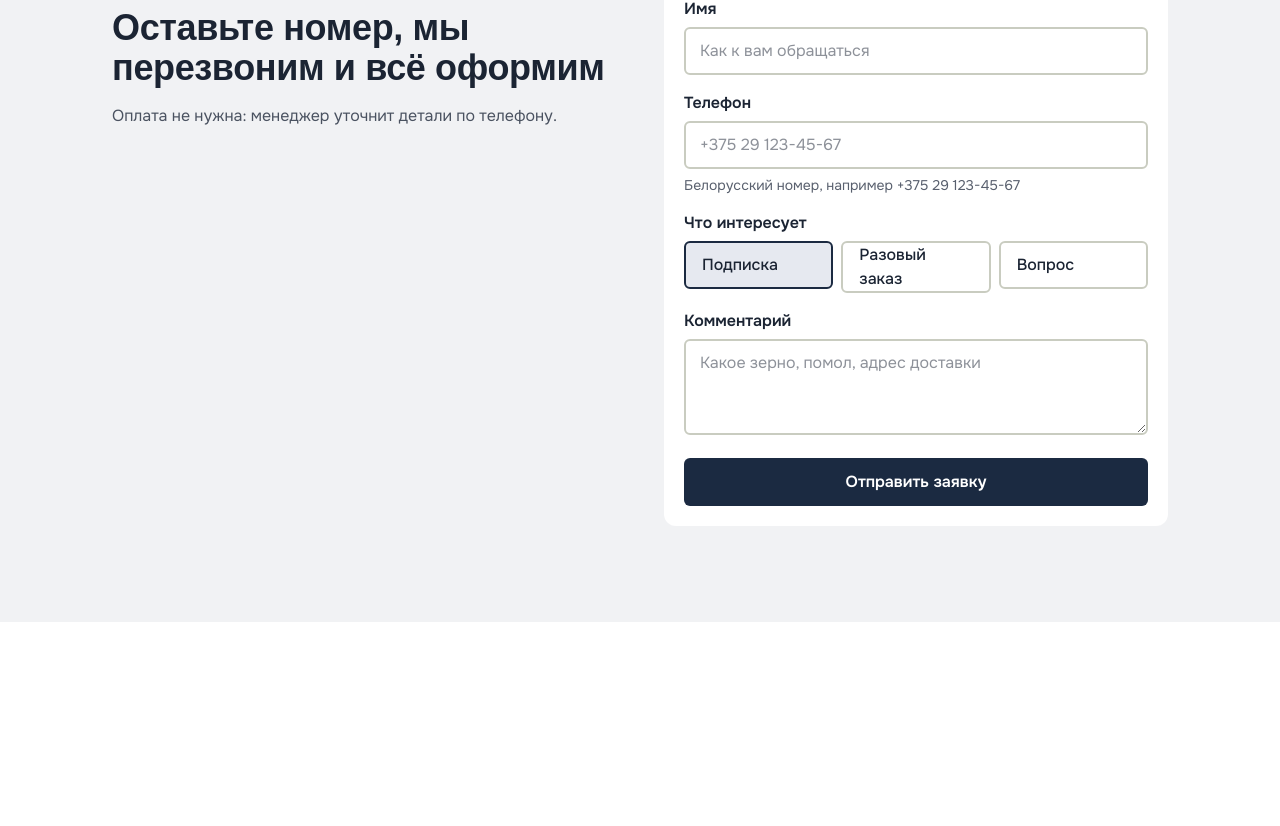
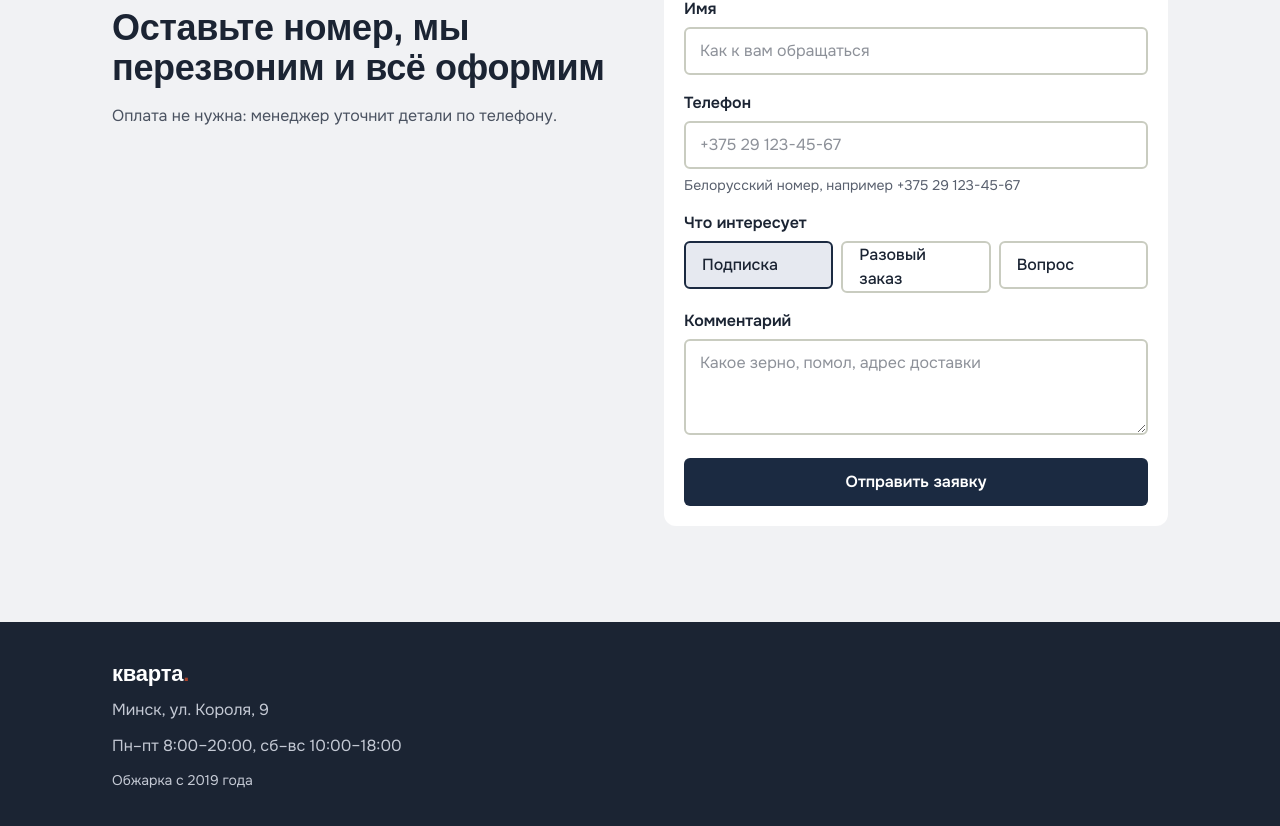
Before and after one commit to Monohansett/kvarta_testovoe, a Next.js app: page / in a window 1280 px wide. Shown: the part 3036-3862 px from the top of the page. Before the commit the page ends 3658 px from the top, so only its background shows below. Built offline with nearby package versions, Linux system fonts and the light colour scheme; a web font is replaced by a local one.

Commit message:
Added footer section

```diff
--- /dev/null
+++ b/app/components/sections/Footer.tsx
@@ -0,0 +1,14 @@
+export function Footer() {
+  return (
+    <footer className="bg-ink py-10 text-[#c4c9d4]">
+      <div className="wrap flex flex-col gap-3">
+        <span className="display text-[22px] text-white">
+          кварта<span className="text-brick">.</span>
+        </span>
+        <span>Минск, ул. Короля, 9</span>
+        <span>Пн–пт 8:00–20:00, сб–вс 10:00–18:00</span>
+        <span className="text-sm">Обжарка с 2019 года</span>
+      </div>
+    </footer>
+  );
+}
--- a/app/page.tsx
+++ b/app/page.tsx
@@ -4,6 +4,7 @@ import { Catalog } from '@/components/sections/Catalog';
 import { Subscription } from '@/components/sections/Subscription';
 import { Delivery } from '@/components/sections/Delivery';
 import { OrderForm } from '@/components/sections/OrderForm';
+import { Footer } from '@/components/sections/Footer';
 
 export default function Home() {
   return (
@@ -14,6 +15,7 @@ export default function Home() {
       <Subscription />
       <Delivery />
       <OrderForm />
+      <Footer />
     </main>
   );
 }
```
